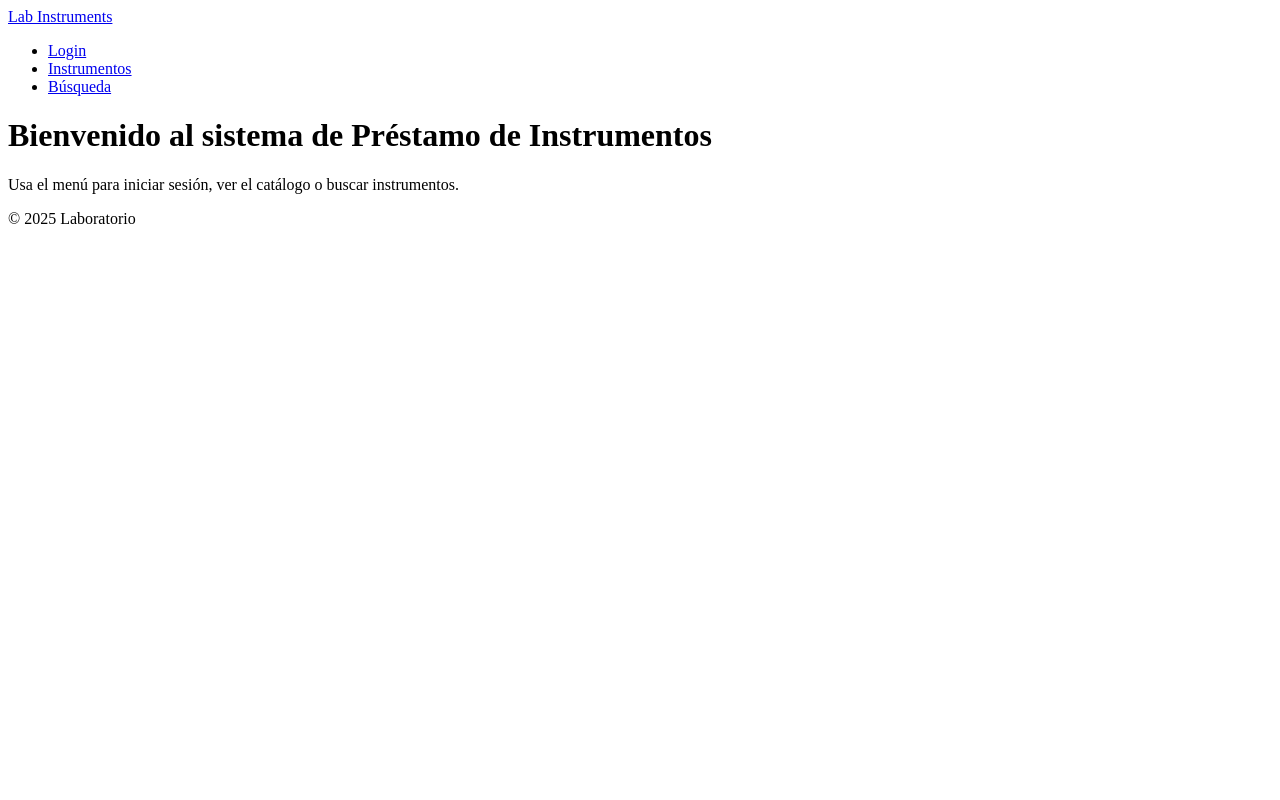
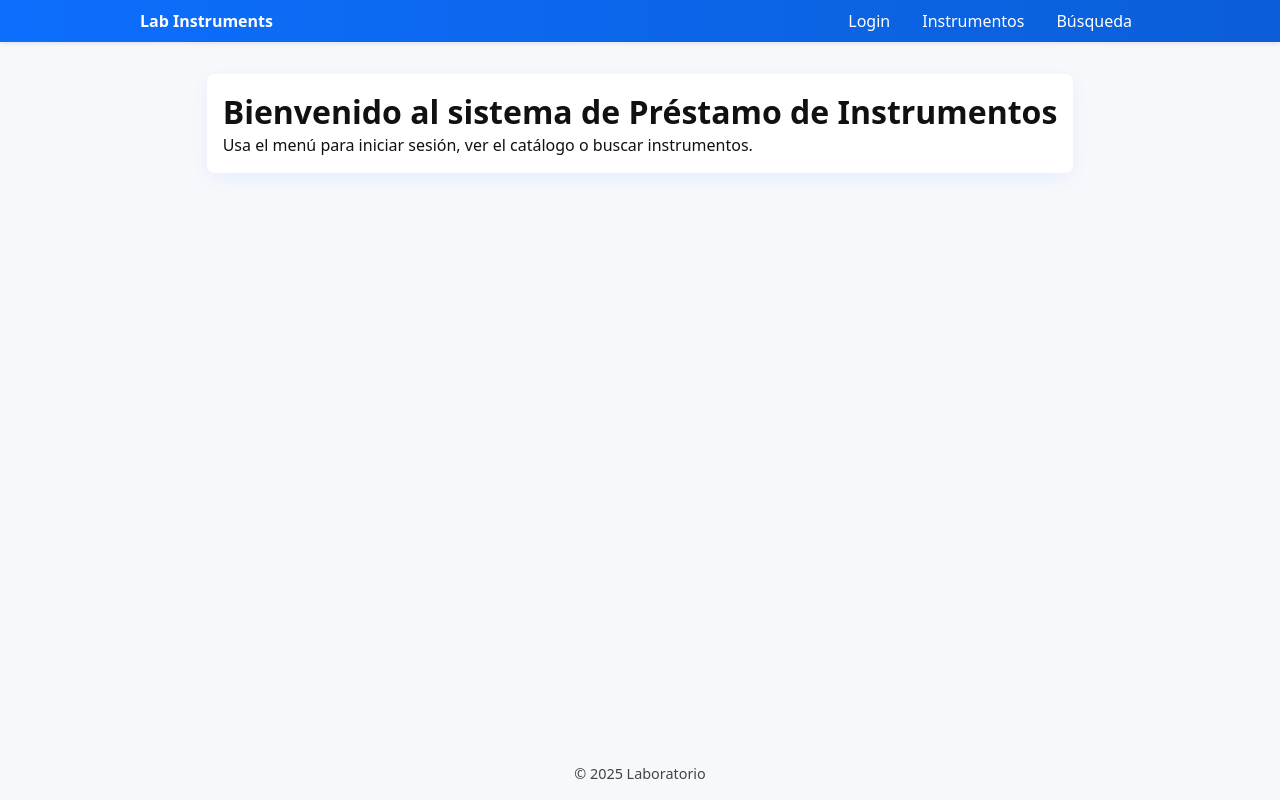
Before and after one commit to Rebequita39/sist-prestamo-instrumentos, a website: page public/index.html in a window 1280 px wide. Drawn offline with Linux system fonts and the light colour scheme.

Commit message:
style.css init

```diff
--- a/public/index.html
+++ b/public/index.html
@@ -9,7 +9,7 @@
   <!-- futura integración de bootstrap: <link href="https://cdn.jsdelivr.net/npm/bootstrap@5.x/dist/css/bootstrap.min.css" rel="stylesheet"> -->
 
   <!-- Estilos propios -->
-  <link rel="stylesheet" href="styles.css">
+  <link rel="stylesheet" href="style.css">
 </head>
 <body>
   <header class="site-header">
--- a/public/style.css
+++ b/public/style.css
@@ -0,0 +1,72 @@
+/* public/styles.css - esquema azul/blanco básico */
+:root{
+  --azul: #0d6efd;      /* azul principal (puedes cambiar) */
+  --blanco: #ffffff;
+  --gris-claro: #f6f8fb;
+}
+
+*{box-sizing:border-box;margin:0;padding:0}
+body{
+  font-family: system-ui, -apple-system, "Segoe UI", Roboto, "Helvetica Neue", Arial;
+  background: var(--gris-claro);
+  color: #111;
+  line-height:1.4;
+  min-height:100vh;
+  display:flex;
+  flex-direction:column;
+}
+
+.site-header{
+  background: linear-gradient(90deg, var(--azul), #0b5ed7);
+  color: var(--blanco);
+  padding: 0.6rem 1rem;
+  box-shadow: 0 2px 4px rgba(0,0,0,0.08);
+}
+
+.nav{
+  display:flex;
+  align-items:center;
+  justify-content:space-between;
+  max-width:1000px;
+  margin:0 auto;
+}
+
+.logo{
+  font-weight:700;
+  color:var(--blanco);
+  text-decoration:none;
+}
+
+.nav-links{
+  list-style:none;
+  display:flex;
+  gap:1rem;
+}
+
+.nav-links a{
+  color:var(--blanco);
+  text-decoration:none;
+  padding:0.25rem 0.5rem;
+  border-radius:4px;
+}
+
+.nav-links a:hover{
+  background: rgba(255,255,255,0.12);
+}
+
+.container{
+  max-width:1000px;
+  margin:2rem auto;
+  padding:1rem;
+  background:var(--blanco);
+  border-radius:8px;
+  box-shadow: 0 6px 18px rgba(13, 110, 253, 0.06);
+}
+
+.site-footer{
+  margin-top:auto;
+  padding:1rem;
+  text-align:center;
+  color:#444;
+  font-size:0.9rem;
+}
```
